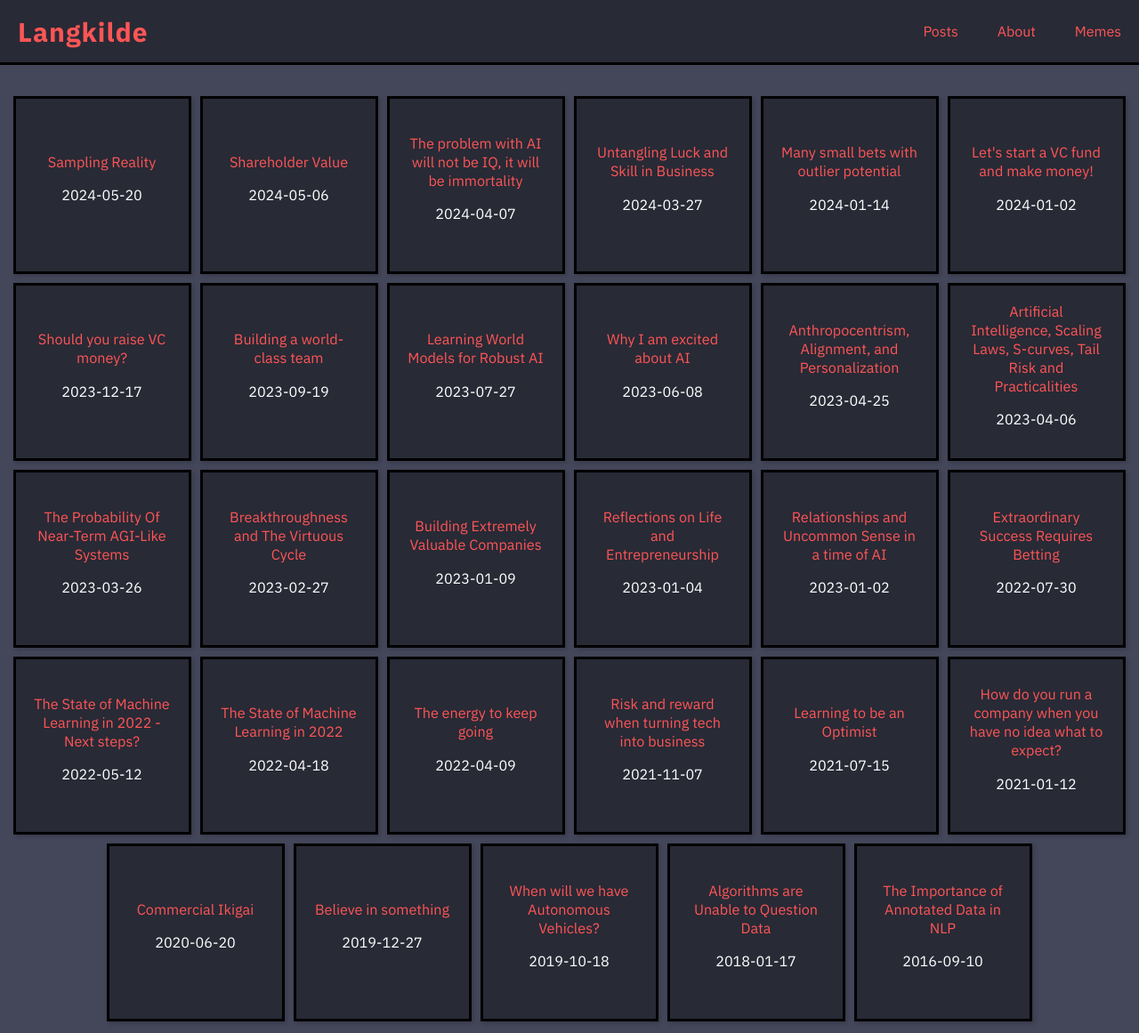
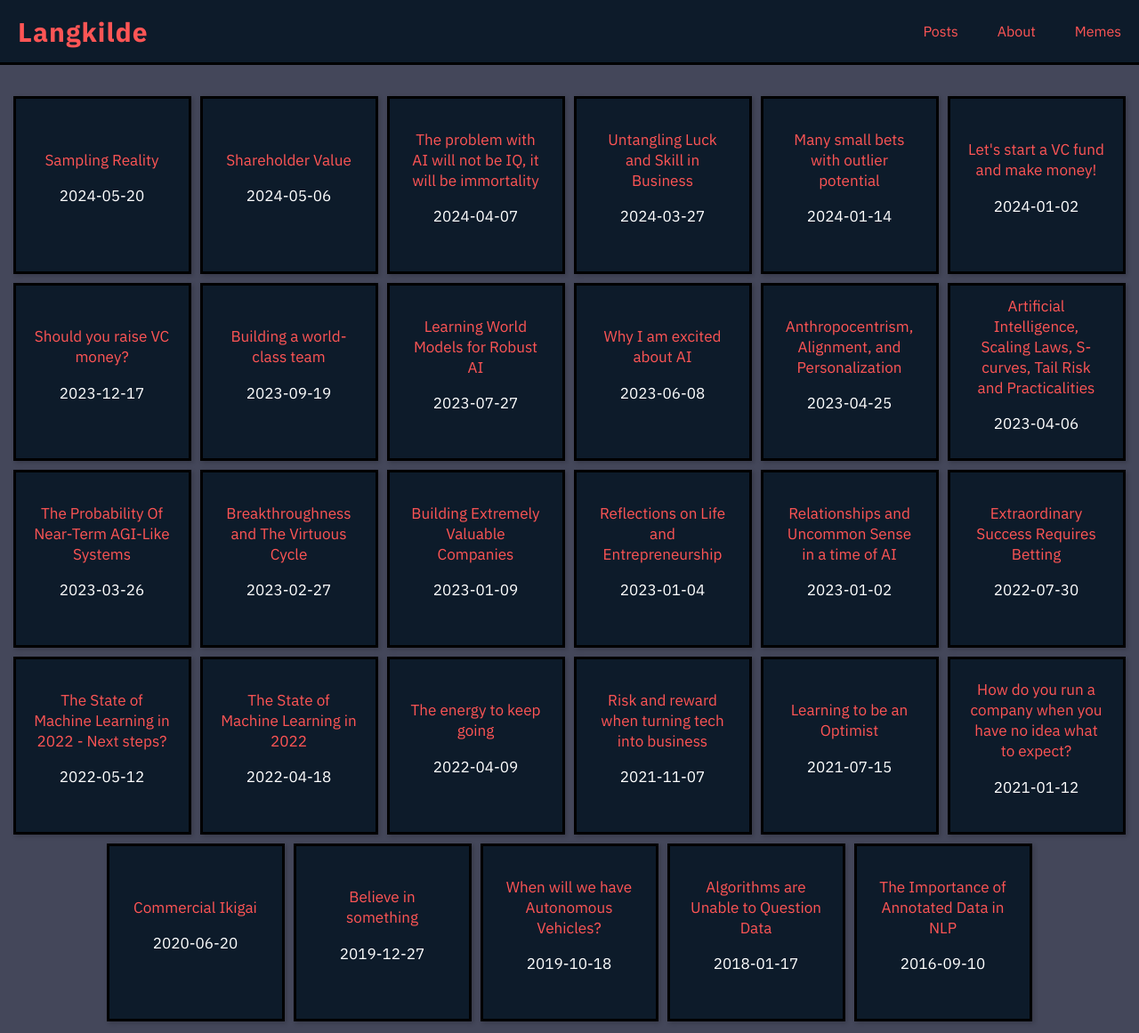
Before and after one commit to dlangk/langkilde, a Flask app: page / in a window 1280 px wide. Shown: the whole page at 89% size. Run offline with Flask 3, Linux system fonts and the light colour scheme.

Commit message:
slightly darker background color

```diff
--- a/static/css/index.css
+++ b/static/css/index.css
@@ -16,7 +16,7 @@
     max-width: 200px;
     min-height: 200px;
     max-height: 200px;
-    font-size: 18px;
+    font-size: 19px;
     margin: 5px; /* Space between squares */
     box-shadow: 2px 2px 5px rgba(0, 0, 0, 0.2); /* Optional: adds depth with shadow */
     display: flex;
@@ -28,9 +28,11 @@
     background-color: var(--content-background);
     border: 3px solid black;
     text-decoration: none;
+    transition: background-color 0.3s ease, border-color 0.3s ease;
+}
 
+.post-list-item {
     transition: transform 0.3s ease;
-    transition: background-color 0.3s ease, border-color 0.3s ease;
 }
 
 .post-list-title {
--- a/static/css/style.css
+++ b/static/css/style.css
@@ -1,8 +1,8 @@
 :root {
     --main-color: #44475A;
     --sidebar-color: #44475A;
-    --header-color: #282A36;
-    --content-background: #282A36;
+    --header-color: #0D1B2A;
+    --content-background: #0D1B2A;
     --link-color: #FF5555;
     --selected-color: #6272A4;
     --text-color: rgba(242, 243, 245, 0.88);
```
